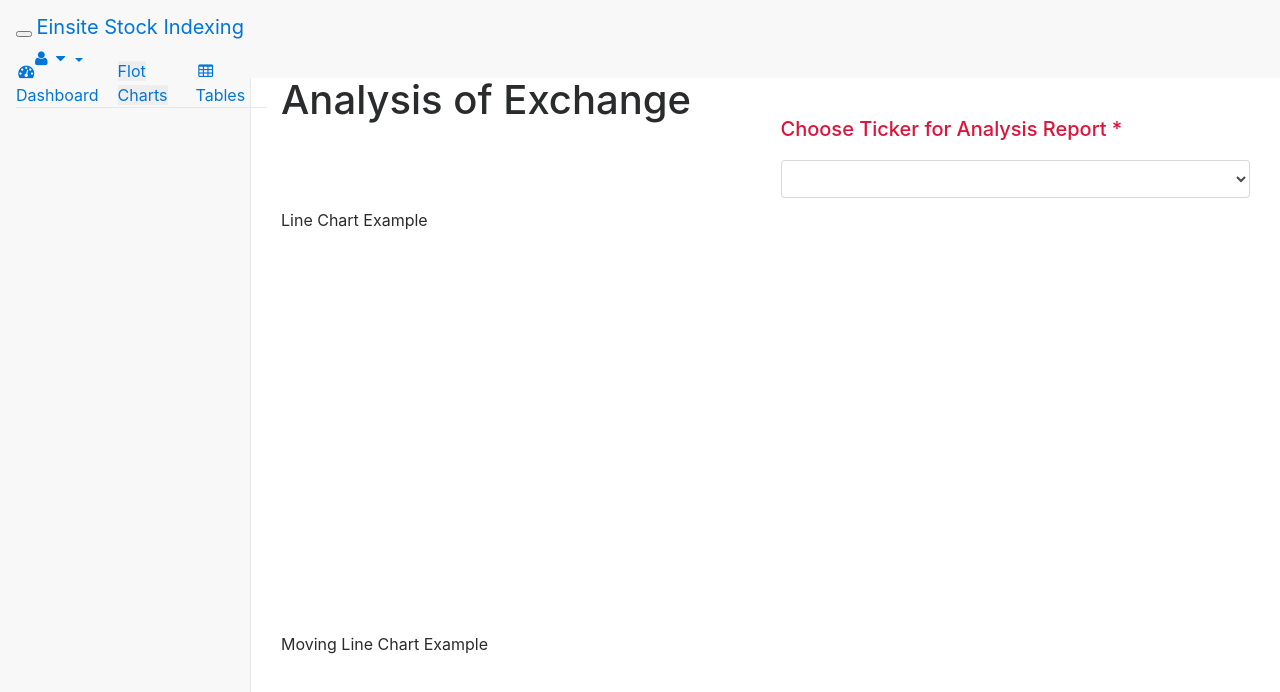
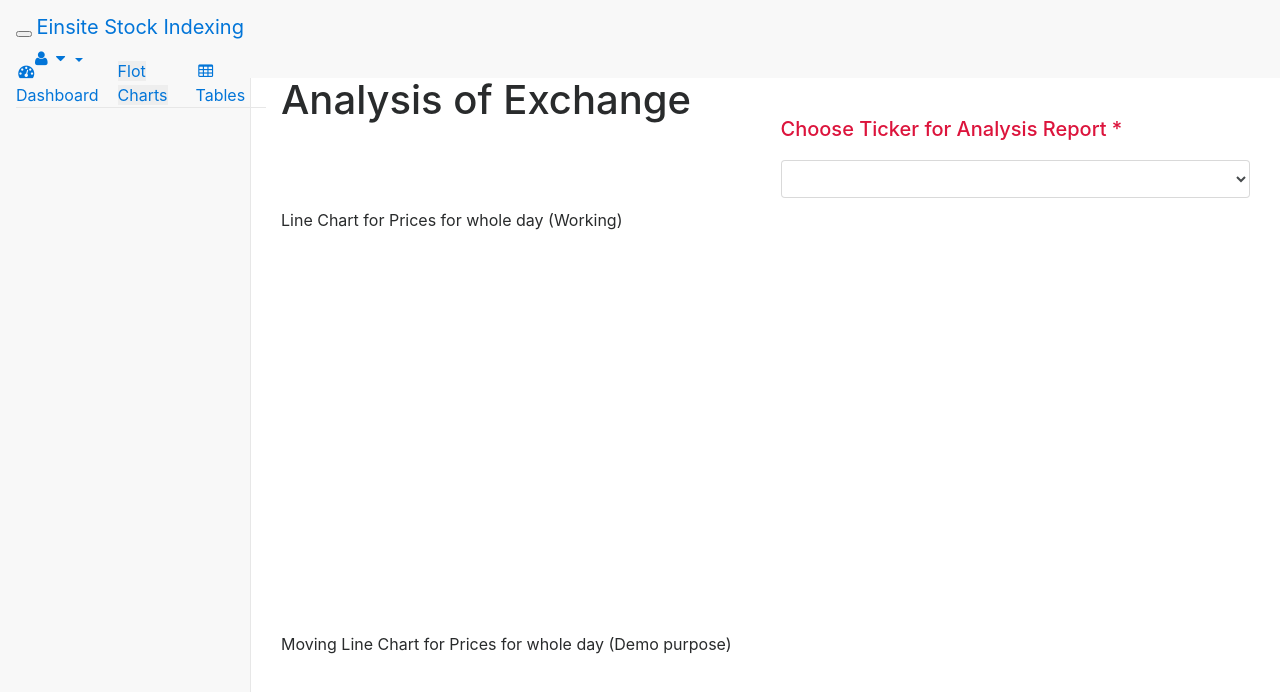
Before and after one commit to ashwinsingh2007/Einsite_Repo, a website: page views/flot.html in a window 1280 px wide. Shown: the top 692 px of the page. Drawn offline with nearby package versions, Linux system fonts and the light colour scheme; files that its build step writes are made by us from their sources; no server answers; files whose address does not match are found by name.

Commit message:
third commit

```diff
--- a/views/flot.html
+++ b/views/flot.html
@@ -101,7 +101,7 @@
                 <div class="col-lg-12">
                     <div class="panel panel-default">
                         <div class="panel-heading">
-                            Line Chart Example
+                            Line Chart for Prices for whole day (Working)
                         </div>
                         <!-- /.panel-heading -->
                         <div class="panel-body">
@@ -119,7 +119,7 @@
                 <div class="col-lg-12">
                     <div class="panel panel-default">
                         <div class="panel-heading">
-                            Moving Line Chart Example
+                            Moving Line Chart for Prices for whole day (Demo purpose)
                         </div>
                         <!-- /.panel-heading -->
                         <div class="panel-body">
```
Also changed, not shown: views/tables.html (+1 -1 lines).
